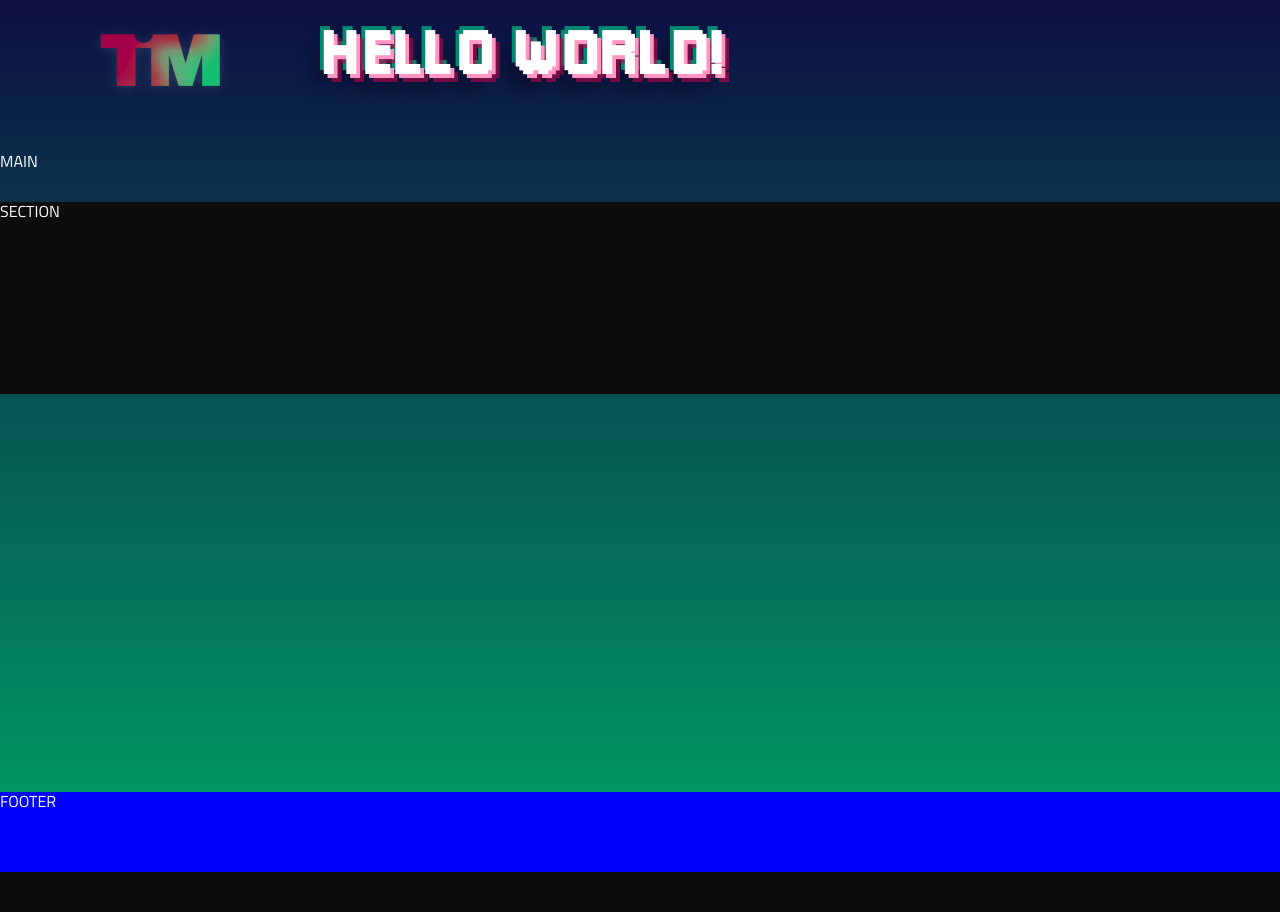
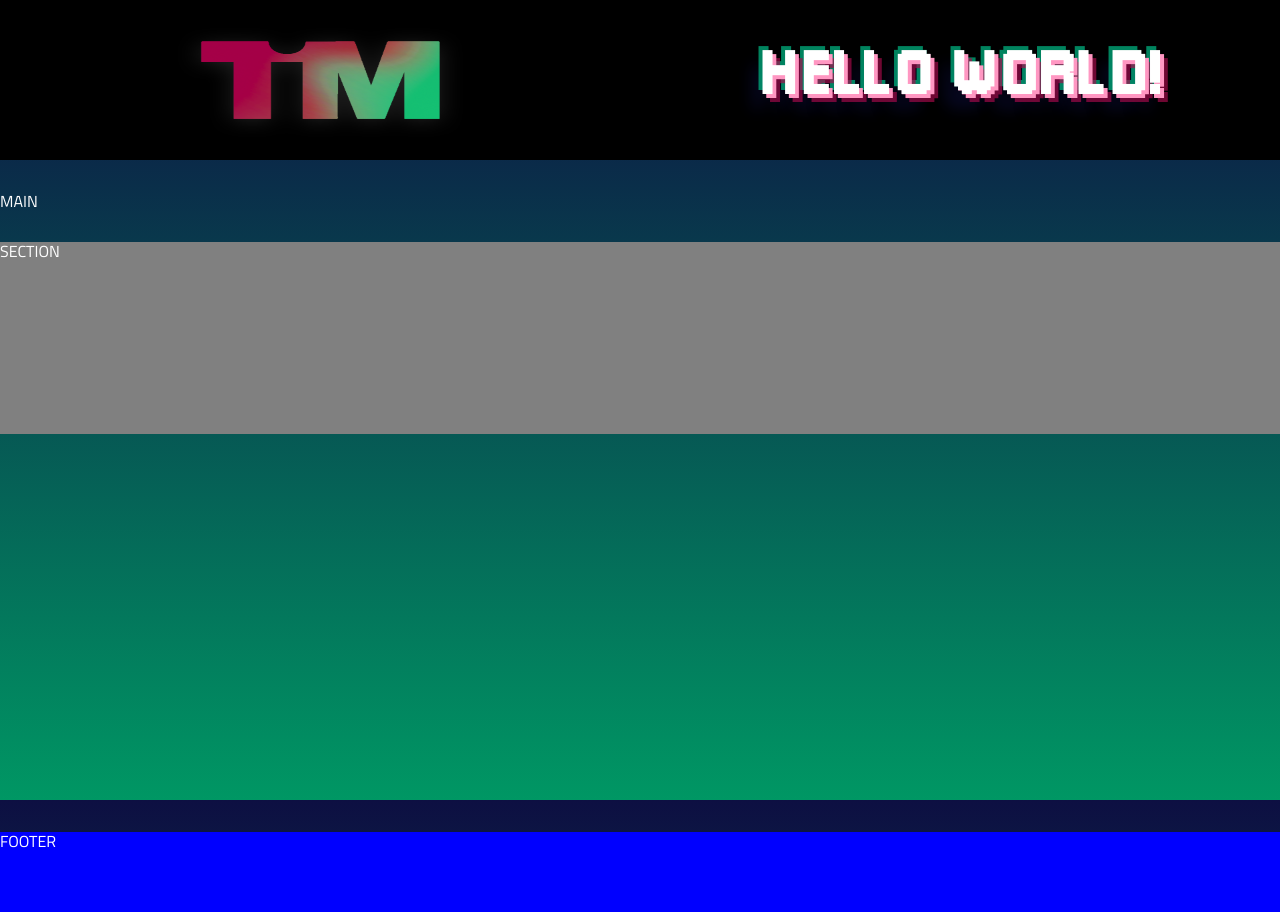
Before and after one commit to Projet-Web-Gr3/projet-tim, a PHP site: page / in a window 1280 px wide. Before the commit the page ends 872 px from the top, so only its background shows below. Run offline with PHP 8.4, Linux system fonts and the light colour scheme.

Commit message:
Ajout d'une animation du logo

```diff
--- a/css/style.css
+++ b/css/style.css
@@ -338,28 +338,34 @@
 }
 body header {
   width: 100%;
-  height: 15vh;
-  background-color: transparent;
+  height: 20vh;
+  position: fixed;
   display: flex;
   flex-direction: row;
-  flex: 1 1 auto;
+  flex: 1 0 auto;
   align-items: center;
+  justify-content: center;
+  background-color: black;
+  transition: all 0.5s ease-in-out;
 }
 body header h1 {
+  width: 50%;
   color: white;
   display: flex;
   justify-content: center;
   align-items: center;
+  opacity: 0;
+  transition: opacity 0.5s ease-in-out;
 }
-body .logo {
-  width: 20rem;
-  height: 10rem;
+body header .logo {
+  width: 50%;
+  height: 15rem;
+  transform: translate(50%, 20%);
+  transition: all 0.5s ease-in-out;
 }
-@media screen and (min-width: var(--Medium)) {
-  body .logo {
-    width: 30rem;
-    height: 20rem;
-  }
+body #header-placeholder {
+  width: 100%;
+  height: 20vh;
 }
 body canvas {
   width: 100%;
@@ -378,7 +384,7 @@
 body main section {
   width: 100%;
   height: 30%;
-  background-color: hsl(1, 2%, 5%);
+  background-color: grey;
   color: white;
 }
 body footer {
--- a/index.html
+++ b/index.html
@@ -26,6 +26,7 @@
             </ul>
         </nav>
     </header>
+    <div id="header-placeholder"></div>
 
     <!-- Contenu du site -->
     <main>
--- a/js/index.js
+++ b/js/index.js
@@ -1 +1,36 @@
 console.log('Hello World');
+
+let aJoue = false;
+
+// Fonction pour changer la position du logo
+window.addEventListener('scroll', function() {
+    const logo = document.querySelector('.logo');
+    const title = document.querySelector('h1');
+    const distanceFromTop = window.scrollY;
+    const hPlaceholder = document.querySelector('#header-placeholder');
+    const header = document.querySelector('header');
+
+    if (distanceFromTop >= 100 && !aJoue)
+    {
+        logo.style.width = '50%';
+        logo.style.height = '15rem';
+        logo.style.position = 'static';
+        logo.style.transform = 'translate(0%, 0%)';
+        title.style.opacity = '1';
+        logo.style.top = '1rem';
+        logo.style.left = '1rem';
+        aJoue = true;
+    }
+
+    else if (distanceFromTop < 100 && !aJoue)
+    {
+        logo.style.width = '50%';
+        logo.style.height = '15rem';
+        logo.style.position = 'absolute';
+        logo.style.top = '50%';
+        logo.style.left = '0%';
+        logo.style.transform = 'translate(0%, -50%)';
+        title.style.opacity = '0';
+        header.style.height = '50vh';
+    }
+});
--- a/scss/_base.scss
+++ b/scss/_base.scss
@@ -15,30 +15,40 @@
     /* HEADER */
     header {
         width: 100%;
-        height: 15vh;
-        background-color: transparent;
+        height: 20vh;
+        position: fixed;
         display: flex;
         flex-direction: row;
-        flex: 1 1 auto;
+        flex: 1 0 auto;
         align-items: center;
+        justify-content: center;
+        background-color: black;
+
+        transition: all 0.5s ease-in-out;
 
         h1 {
+            width: 50%;
             color:white;
             display: flex;
             justify-content: center;
             align-items: center;
+            opacity: 0;
+
+            transition: opacity 0.5s ease-in-out;
         }
+
+         .logo {
+            width: 50%;
+            height: 15rem;
+            transform: translate(50%, 20%);
+
+             transition: all 0.5s ease-in-out;
+         }
     }
 
-    .logo {
-        width: 20rem;
-        height: 10rem;
-
-        @media screen and (min-width: var(--Medium)) {
-            width: 30rem;
-            height: 20rem;
-
-        }
+    #header-placeholder {
+        width: 100%;
+        height: 20vh;
     }
 
     /* CANVAS */
@@ -65,7 +75,7 @@
                 height: 30%;
 
                 // TEMPORAIRE
-                background-color: hsla(1%, 2%, 5%, 1);
+                background-color: grey;
                 color: white;
             }
     }
```
